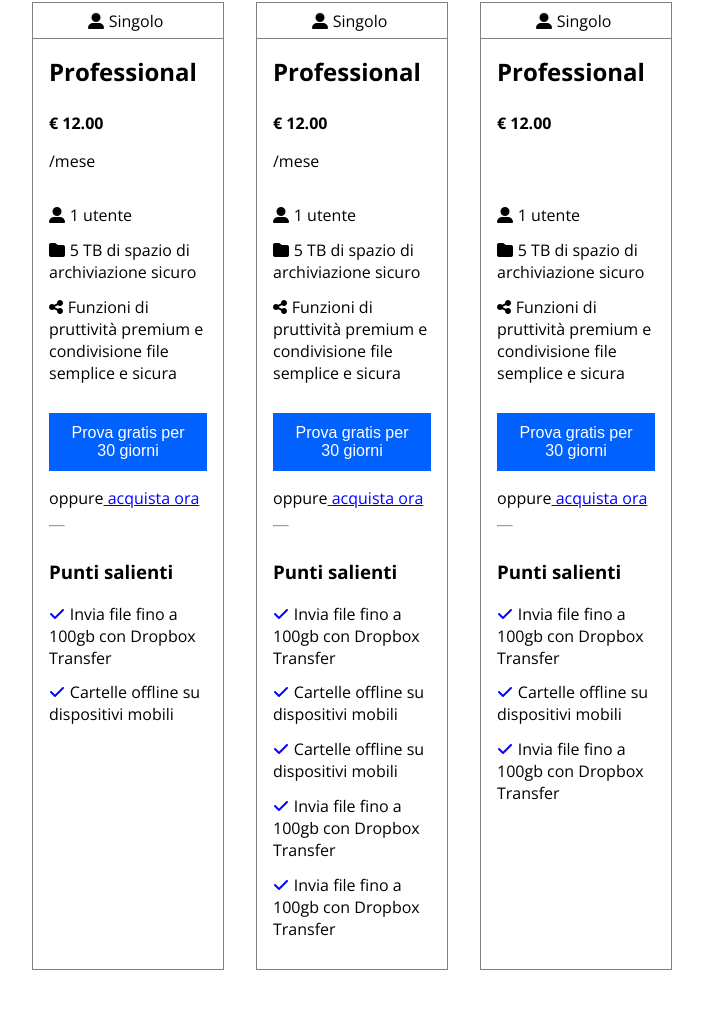
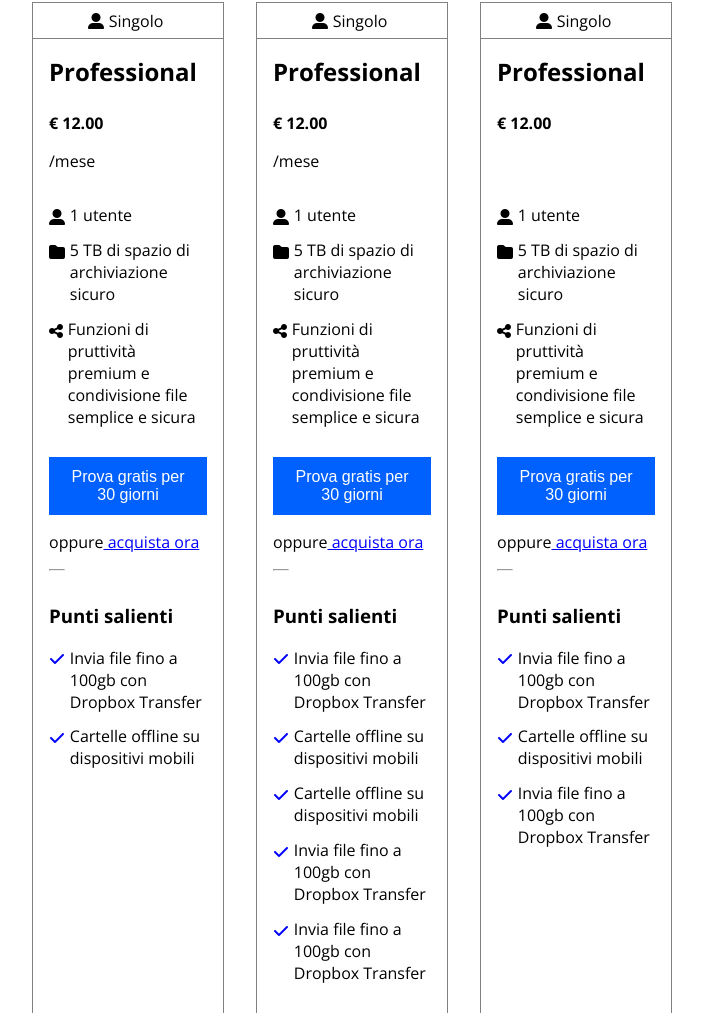
Before and after one commit to Marcosshyguy/htmlcss-dropbox, a plain HTML site: page index.html in a window 1280 px wide. Shown: the part 807-1820 px from the top of the page, without its empty margins (288-991 px from the left). Drawn offline with nearby package versions, Linux system fonts and the light colour scheme.

Commit message:
fixed the element span and i inside .box

```diff
--- a/css/style.css
+++ b/css/style.css
@@ -286,6 +286,15 @@ bg-brown
     flex-grow: 1;
 }
 
+.box ul li{
+    display: flex;
+}
+
+.box i{
+    padding-top: .3em;
+}
+
+
 
 /* 6thsection */
 
```
